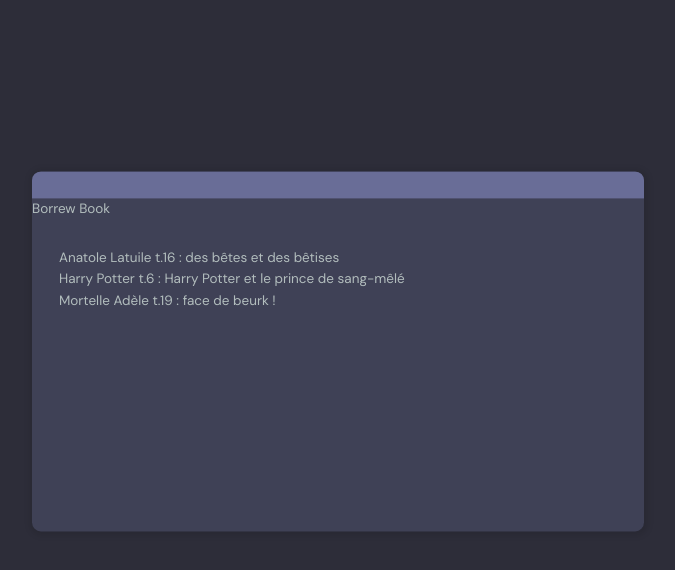
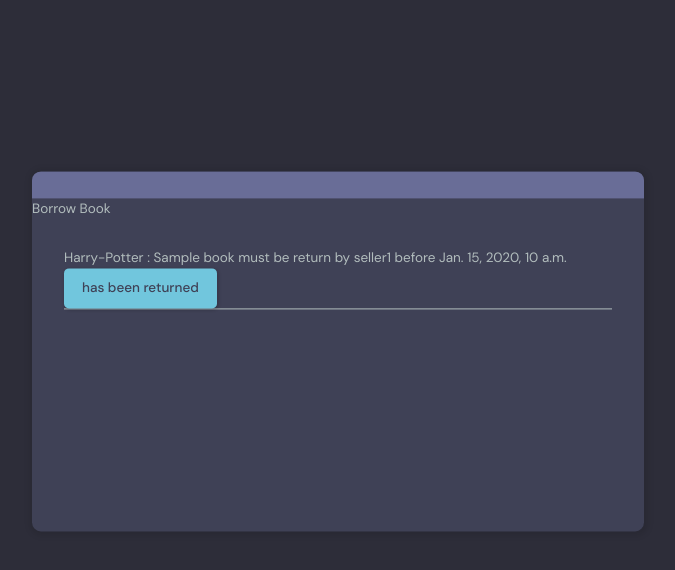
Before and after one commit to lvmeyer/app-lib, a Django app: page /books/borrowed-books/ in a window 1280 px wide. Shown: the part 63-633 px from the top of the page, without its empty margins (302-977 px from the left). Run offline with Django 4.2, Linux system fonts and the light colour scheme; a user stored in the database is signed in; data comes from the database, SQL or seed files in the repository; tables that the repository leaves empty hold one stand-in row (values such as "Sample post"); parts of the project's set-up code (start-up, migrations or seed data) failed here and were passed over.

Commit message:
update borrow page and add to librari in book page

```diff
--- a/base/templates/book/borrowed-books.html
+++ b/base/templates/book/borrowed-books.html
@@ -4,12 +4,33 @@
 		<div class="layout__box">
 			<div class="layout__boxHeader">
 			</div>
-			<p>Borrew Book</p>
+			<p>Borrow Book</p>
 
 			<div class="layout__body">
-			<p>Anatole Latuile t.16 : des bêtes et des bêtises</p>
-			<p>Harry Potter t.6 : Harry Potter et le prince de sang-mêlé</p>
-			<p>Mortelle Adèle t.19 : face de beurk !</p>
+				{% for libraryBook in libraryBooks %}
+				<div class="library_info">
+					{{ libraryBook.book.collection.name}} : {{ libraryBook.book.title }}
+					{% if libraryBook.borrowed %}
+					must be return by {{ libraryBook.borrowingUser.username }} before {{ libraryBook.date }}
+					<a class="btn btn--main" href="{% url 'return-book' libraryBook.id %}">
+
+						has been returned
+					</a>
+					{% else %}
+					is available to borrow
+					 <a class="btn btn--main" href="{% url 'borrow-book' libraryBook.id %}">
+						<svg version="1.1" xmlns="http://www.w3.org/2000/svg" width="2" height="20" viewBox="0 0 32 32">
+							<title>add</title>
+							<path
+								d="M16.943 0.943h-1.885v14.115h-14.115v1.885h14.115v14.115h1.885v-14.115h14.115v-1.885h-14.115v-14.115z">
+							</path>
+						</svg>
+						Register a borrower
+					</a>
+
+					{% endif %}
+				</div>
+				{% endfor %}
 			</div>
 		</div>
 	</div>
--- a/base/urls.py
+++ b/base/urls.py
@@ -28,8 +28,10 @@ urlpatterns = [
     path('books/', views.books, name='books-home'),
     path('books/create-book', views.create_book, name='create-book'),
     path('books/update-book/<str:pk>/', views.update_book, name='update-book'),
-    path('books/<str:pk_book>/borrow/<str:pk_library>', views.borrow_book, name='borrow-book'),
     path('books/borrowed-books/', views.borrow_books, name='borrow-by-user'),
+    path('books/library/<str:pk>/', views.add_to_library, name='add-to-library'),
+    path('books/borrow/<str:pk>/', views.borrow_book, name='borrow-book'),
+    path('books/return-book/<str:pk>/', views.return_book, name='return-book'),
 
 
 
--- a/base/views.py
+++ b/base/views.py
@@ -1,5 +1,5 @@
 from django.shortcuts import render, redirect
-from django.http import HttpResponse
+from django.http import HttpResponse, HttpResponseRedirect
 from django.contrib import messages
 from django.contrib.auth import authenticate, login, logout
 from django.contrib.auth.decorators import login_required
@@ -10,11 +10,18 @@ from applib.decorators import seller_required
 from datetime import datetime, timedelta
 
 
-from .models import User, Room, Topic, Message, Book, Collection, Genre, LibraryBook, ReadingGroup
-from .forms import RoomForm, MyUserCreationForm, BookForm
+from .models import User, Room, Topic, Message, Book, Collection, Genre, LibraryBook, ReadingGroup, Library
+from .forms import RoomForm, MyUserCreationForm, BookForm, LibraryBookForm
 
 def home(request):
-    return render(request, 'base/home.html')
+    user=request.user
+    if not (user.id ):
+        return render(request, 'base/home.html')
+    elif (user.role == 2):
+        return HttpResponseRedirect('/books/borrowed-books')
+    else:
+        return HttpResponseRedirect('/home')
+
 
 # ============== AUTH ======================
 def loginPage(request):
@@ -281,11 +288,23 @@ def update_book(request, pk):
     context = {'form': form, 'collections': collections, 'genres': genres, 'book': book}
     return render(request, 'book/book_form.html', context)
 
+@seller_required
+def add_to_library(request, pk):
+    test = Library.objects.filter(user_id=request.user.id)
+    if test:
+        library, create = Library.objects.get_or_create(user_id=request.user.id)
+        library_book, create = LibraryBook.objects.get_or_create(book_id=pk, library_id=library.id)
+        library_book.borrowed = False
+        library_book.date = None
+        library_book.save()
+    return redirect('books-home')
+
 # ============== USER HOME ======================
 @login_required(login_url='login')
 def user_home(request):
     library_books = LibraryBook.objects.filter(borrowingUser=request.user, borrowed=True)
-    context = {'libraryBooks': library_books}
+    #user_groups = ReadingGroup.objects.filter(users=request.user)
+    context = {'libraryBooks': library_books, }
     return render(request, 'user/user_home.html', context)
 
 # ============== READING GROUP HOME ======================
@@ -293,16 +312,31 @@ def user_home(request):
 def homeReadingGroup(request):
     return render(request, 'reading/home_reading_group.html')
 
-@login_required(login_url='login')
-def borrow_book(request, pk_book, pk_library):
-    library_book, create = LibraryBook.objects.get_or_create(book_id=pk_book, library_id=pk_library)
-    library_book.borrowingUser = request.user
-    library_book.borrowed = True
-    library_book.date = datetime.now() + timedelta(days=30)
-    library_book.save()
-    return redirect('user-home')
+@seller_required
+def borrow_books(request):
+    user=request.user
+    library, create = Library.objects.get_or_create(user_id=user.id)
+    context = {'libraryBooks': library.librarybook_set.all()}
+    return render(request, 'book/borrowed-books.html', context)
 
 @seller_required
-def borrow_books(request):
+def return_book(request, pk):
+    library_book = LibraryBook.objects.get(id=pk)
+    library_book.borrowed = False
+    library_book.borrowingUser = None
+    library_book.save()
+    return redirect('borrow-by-user')
 
-    return render(request, 'book/borrowed-books.html')
+@seller_required
+def borrow_book(request, pk):
+    form = LibraryBookForm(instance=LibraryBook)
+    users = User.objects.filter(role=1)
+    if request.method == 'POST':
+       library_book = LibraryBook.objects.get(id=pk)
+       library_book.borrowed = True
+       library_book.borrowingUser = User.objects.get(id=request.POST.get('borrowingUser'))
+       library_book.date = datetime.now() + timedelta(days=30)
+       library_book.save()
+       return redirect('borrow-by-user')
+    context = {'form': form, 'users': users}
+    return render(request, 'book/library_book_form.html', context)
--- a/docker-compose.yml
+++ b/docker-compose.yml
@@ -1,6 +1,6 @@
 services:
   db:
-    image: postgres
+    image: postgres:14.1-alpine
     volumes:
       - ./data/db:/var/lib/postgresql/data
     environment:
--- a/templates/navbar.html
+++ b/templates/navbar.html
@@ -9,7 +9,9 @@
 		<a href="{% url 'forum-home' %}">Forum</a>
 
 		<a href="{% url 'books-home' %}">Book</a>
-		<a href="{% url 'borrow-by-user' %}">Borrow</a>
+		{% if request.user.is_authenticated and request.user.role == 2 %}
+			<a href="{% url 'borrow-by-user' %}">Borrow</a>
+		{% endif %}
 
 		<a href="{% url 'reading-group-home' %}">Reading Group</a>
 
```
Also changed, not shown: base/forms.py (+7 -1 lines), base/templates/book/book.html (+14 -0 lines), base/templates/book/library_book_form.html (added, +29 -0 lines), README.md, base/migrations/0006_merge_20230212_1351.py (added), base/migrations/0007_alter_readinggroup_date_finale.py (added), 1 other file.
